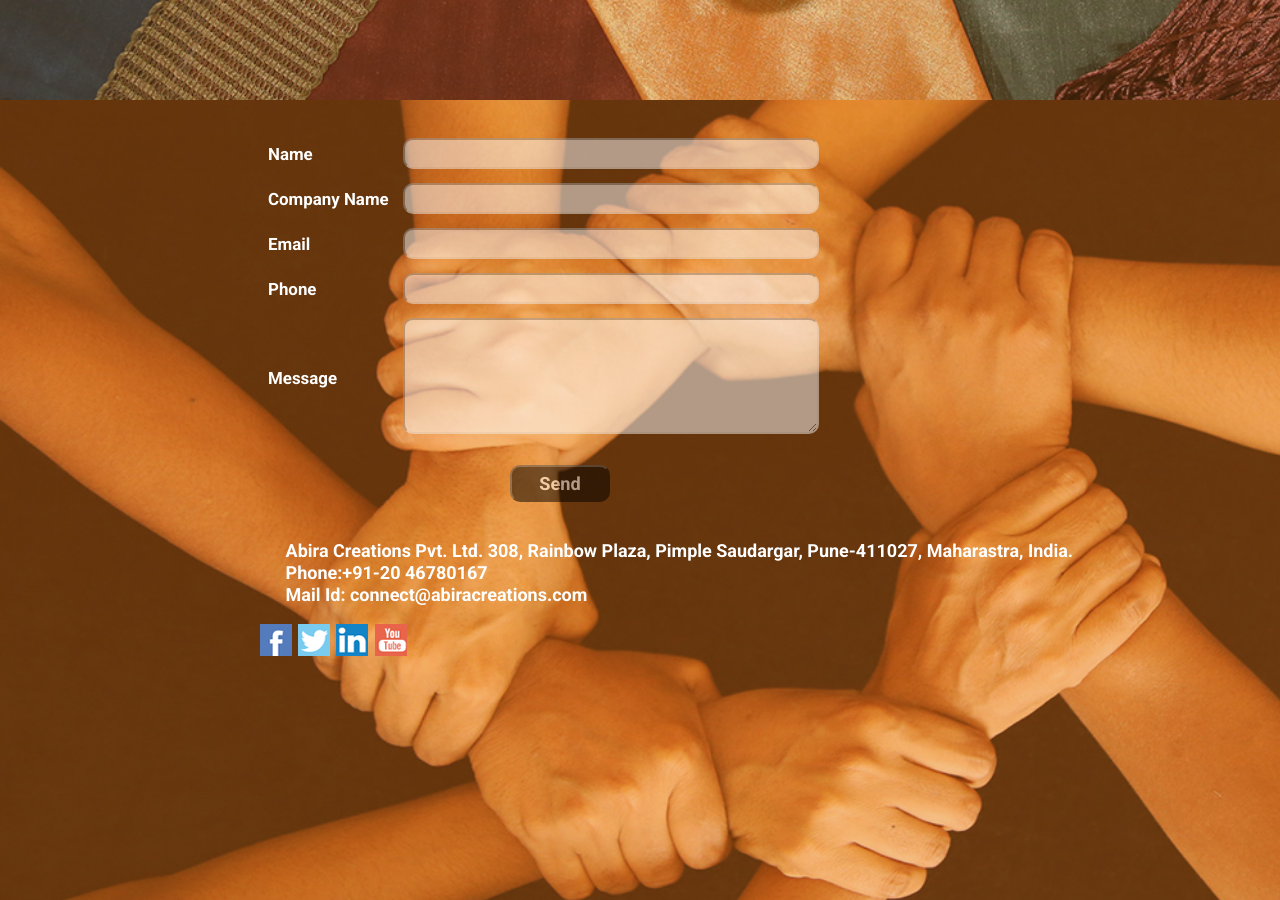
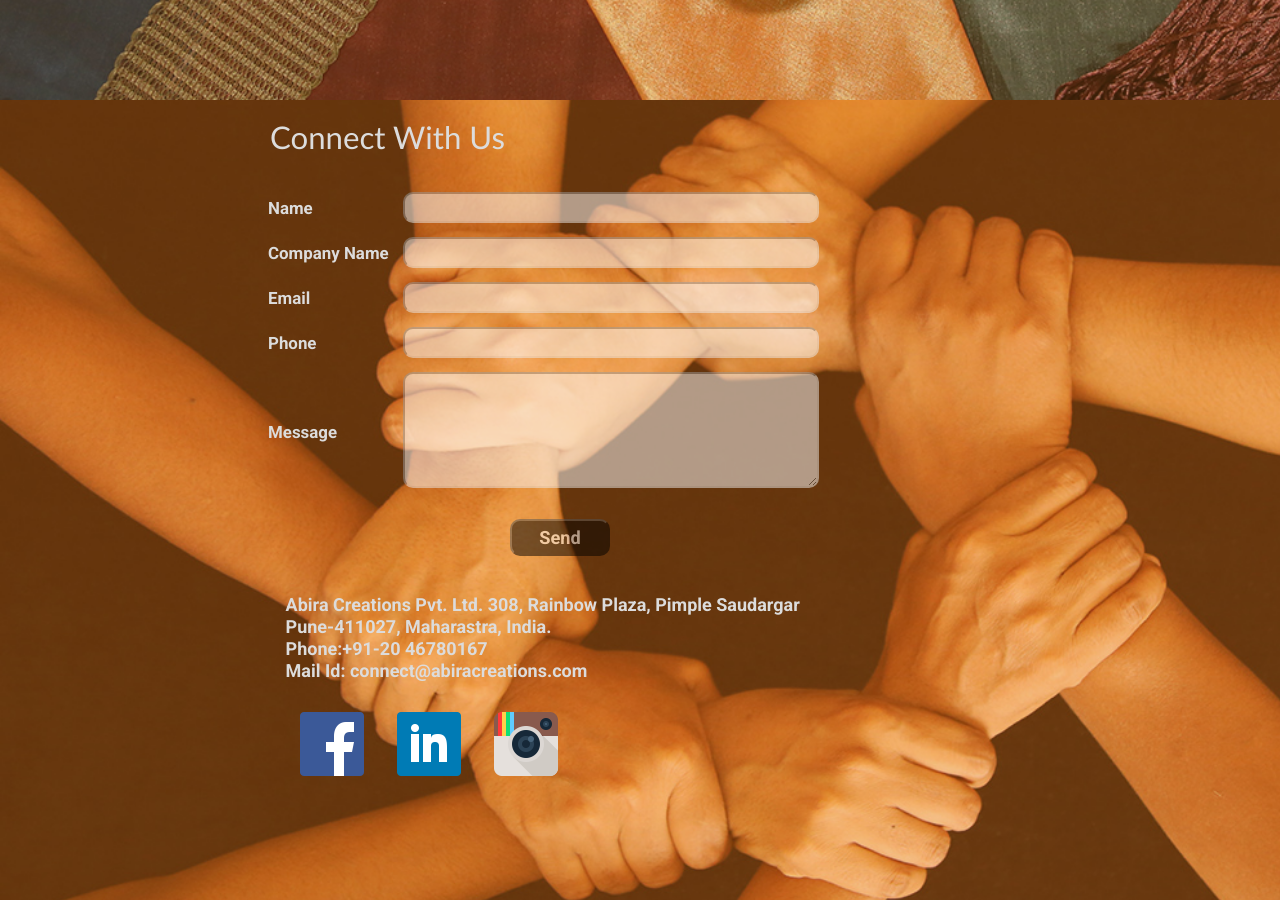
Before and after one commit to ankit209/abirawebsite, a plain HTML site: page index.html in a window 1280 px wide. Shown: the part 3900-4800 px from the top of the page. Drawn offline with Linux system fonts and the light colour scheme; files whose address does not match are found by name; a web font is replaced by a local one.

Commit message:
Fixed social icons

```diff
--- a/css/home.css
+++ b/css/home.css
@@ -40,16 +40,7 @@
     padding-left: 20%;*/
 }
 
-.pillar{
-    padding-top: 20px;
-    width: 60%;
-    margin: 0 auto;
-    padding: 20px;
-    margin-left: 50px;
-    font-size: 2.4em;
-    text-align: left;
-    color: gainsboro;
-}
+
 .one {
 
     width: 382px;
@@ -1263,32 +1254,6 @@ p.BeapartText {
     font-size: 23px;
     color: white;
 }
-.footer {
-    position: absolute;
-    padding-bottom: 107px;
-    /*height: 107px;*/
-    background: rgb(56, 33, 3);
-    z-index: 1040;
-    width: 100%;
-    bottom: 0;
-}
-p.footerText {
-    top: 20px;
-    left: 2%;
-    font-size: 18px;
-    line-height: 22px;
-    color: #fff;
-}
-p.ContactUsText1 {
-    text-align: center;
-    font-size: 22px;
-    margin-top: 0px;
-}
-p.ContactUsText {
-    text-align: center;
-    font-size: 22px;
-    margin-top: 8vh;
-}
 
     .swiper-container {
     width: 80vw;
@@ -1378,6 +1343,7 @@ p.ContactUsText {
 
 .abiraformkey{
     font-size: 1.3em;
+    color: gainsboro;
 }
 
 .abiraformsubmit{
@@ -1394,29 +1360,71 @@ p.ContactUsText {
     font-weight: bolder;
     border-radius: 10px;
 }
+
+.pillar{
+    padding-top: 20px;
+    width: 60%;
+    margin: 0 auto;
+    padding: 20px;
+    margin-left: 50px;
+    font-size: 2.4em;
+    text-align: left;
+    color: gainsboro;
+}
+.connectHeading{
+    margin-top: 20px;
+    margin-left: 10px;
+    font-size: 2.4em;
+    text-align: left;
+    color: gainsboro;
+}
+
+.footer {
+    position: absolute;
+    padding-bottom: 107px;
+    /*height: 107px;*/
+    background: rgb(56, 33, 3);
+    z-index: 1040;
+    width: 100%;
+    bottom: 0;
+}
+p.footerText {
+    top: 20px;
+    left: 2%;
+    font-size: 18px;
+    line-height: 22px;
+    color: gainsboro;
+    font-family: Roboto, 'Open Sans', 'Noto Sans', "Titillium Web", sans-serif;
+}
+p.ContactUsText1 {
+    text-align: center;
+    font-size: 22px;
+    margin-top: 0px;
+}
+p.ContactUsText {
+    text-align: center;
+    font-size: 22px;
+    margin-top: 8vh;
+}
+
 .social-nav ul li {
     display: inline-block;
-    margin-right: 3px;
-    margin-top: 20px;
+    margin-right: 30px;
 }
 .social-nav ul li a i {
-    background-image: url("../images/social-icons.png");
-    width: 32px;
+    width: 64px;
     display: block;
-    height: 32px;
+    height: 64px;
 }
 .social-nav ul {
-    padding-left: 0;
+    margin-top: 50px;
 }
-.social-nav ul li a i.fb {
-    background-position: -58px -35px;
+.social-nav ul li a i.facebook {
+    background-image: url(../images/facebook64.png);
 }
-.social-nav ul li a i.tw {
-    background-position: -422px -38px;
+.social-nav ul li a i.instagram {
+    background-image: url(../images/instagram64.png);
 }
-.social-nav ul li a i.yt {
-    background-position: -360px -39px;
+.social-nav ul li a i.linkedin {
+    background-image: url(../images/linkedin64.png);
 }
-.social-nav ul li a i.ln {
-    background-position: -179px -39px;
-}
--- a/index.html
+++ b/index.html
@@ -398,6 +398,7 @@
     <!-- /slide6 -->
         <div class="main-section floatleftslide" id="slide-6-0" style="padding-left:260px; height:800px;">
 
+            <h2 class="connectHeading">Connect With Us</h2>
             <form action="https://formspree.io/connect@abiracreations.com"
                   method="POST">
                 <table class="pure-form">
@@ -426,16 +427,16 @@
                 </table>
                 <input class="abiraformsubmit" type="submit" value="Send">
             </form>
-            <p class="footerText">Abira Creations Pvt. Ltd. 308, Rainbow Plaza, Pimple Saudargar, Pune-411027, Maharastra, India.<br />Phone:+91-20 46780167<br />Mail Id: connect@abiracreations.com</p>
+
+            <p class="footerText">Abira Creations Pvt. Ltd. 308, Rainbow Plaza, Pimple Saudargar<br />
+             Pune-411027, Maharastra, India.<br />Phone:+91-20 46780167<br />Mail Id: connect@abiracreations.com</p>
+
             <div class="social-nav">
                 <ul>
-                    <li><a href="https://www.facebook.com/womensuperstars/"><i class="fb"></i></a> </li>
-                    <li><a href="#"><i class="tw"></i></a> </li>
-                    <li><a href="#"><i class="ln"></i></a> </li>
-                    <li><a href="#"><i class="yt"></i></a> </li>
-                    <!--<li><a href="#"><i class="gp"></i></a> </li>-->
-
-            <!-- Do not change the code! -->
+                    <li><a href="https://www.facebook.com/womensuperstars/"><i class="facebook"></i></a> </li>
+                    <li><a href="https://www.linkedin.com/company/7966825"><i class="linkedin"></i></a> </li>
+                    <li><a href="https://www.instagram.com/abiracreations"><i class="instagram"></i></a> </li>
+                </ul>
             </div>
 
             <!--Footer placed at the end of slide 6-->
```
